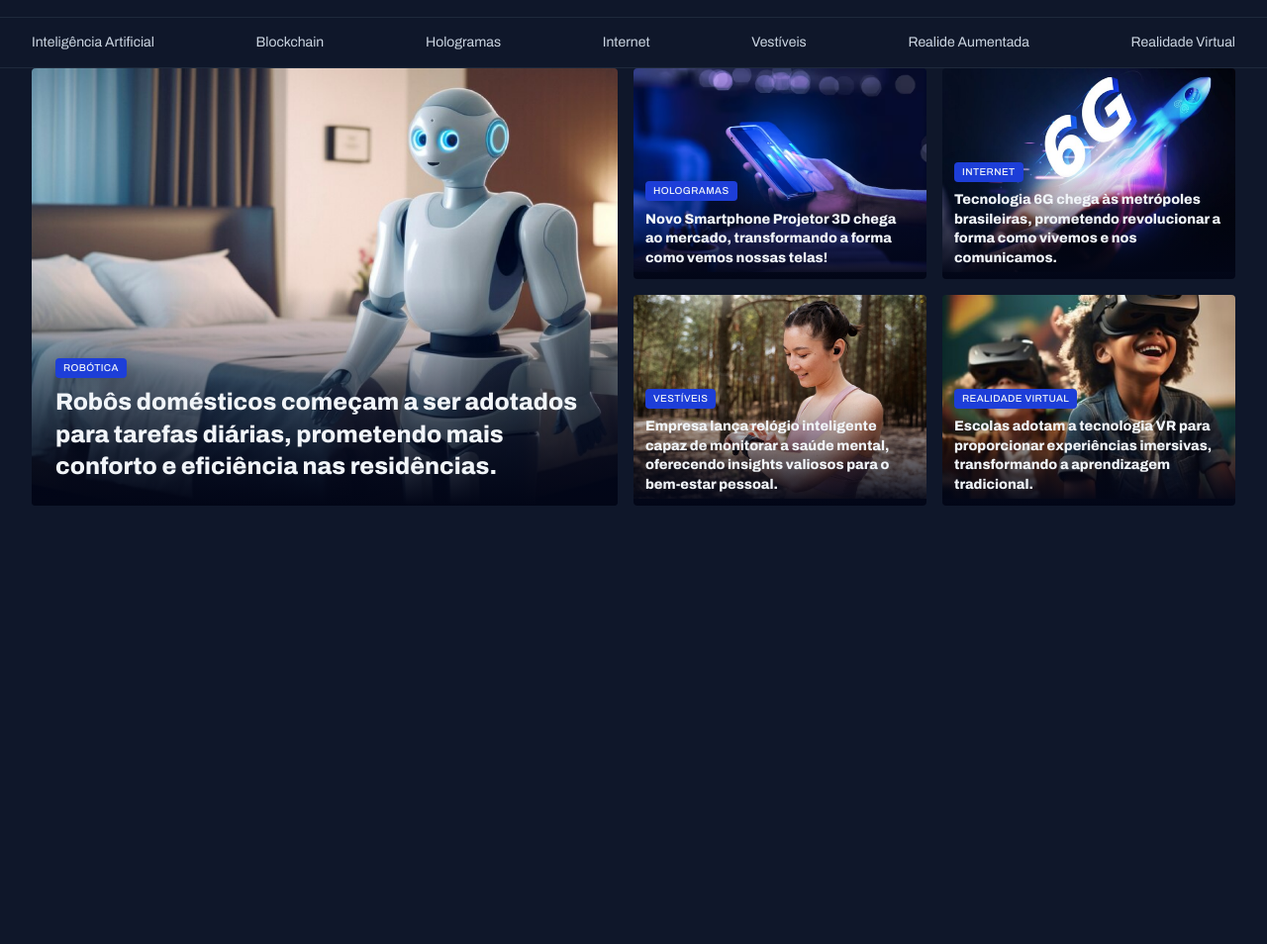
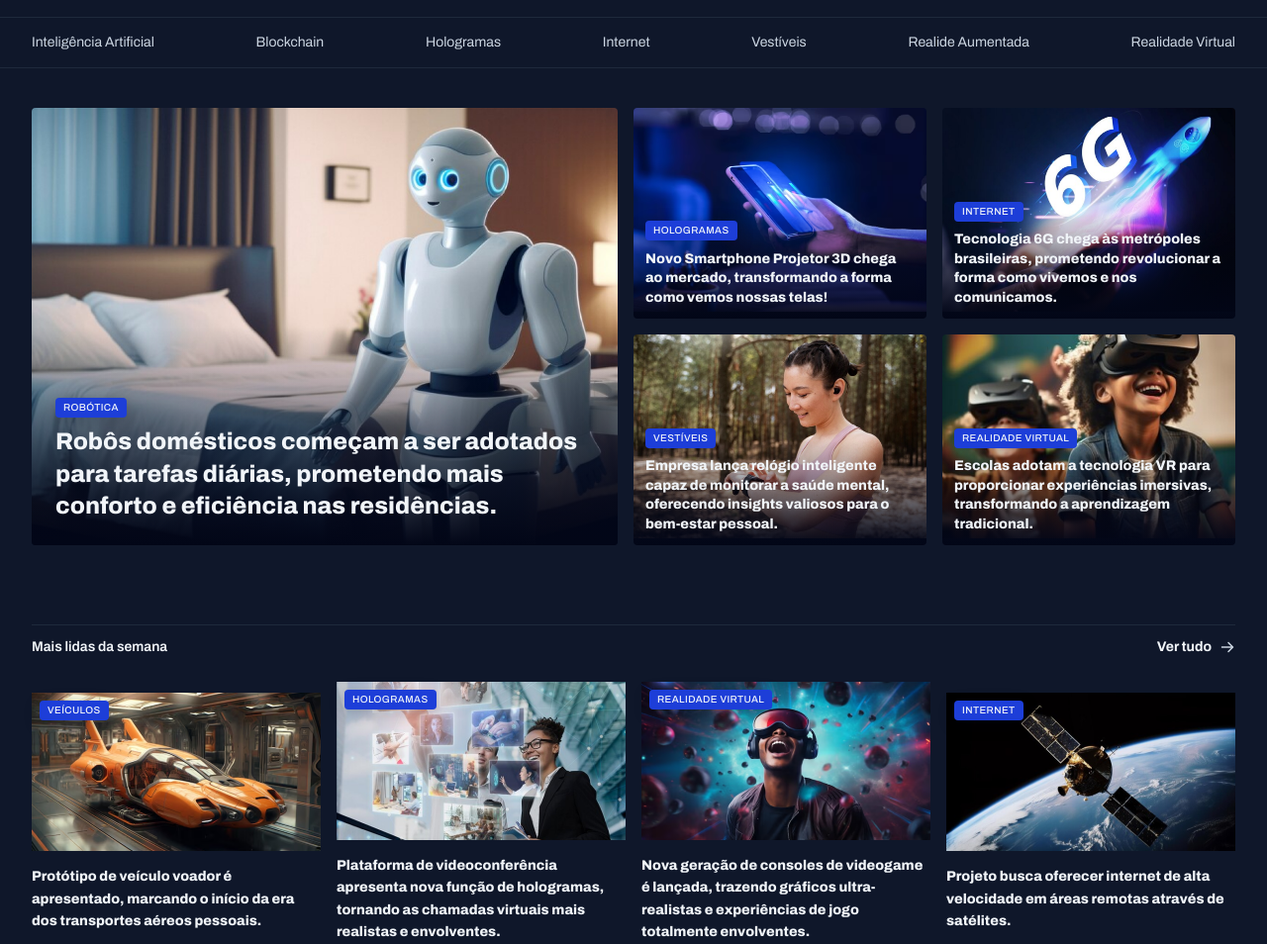
Before and after one commit to hmajr/04_Portal-Noticias, a plain HTML site: page index.html in a window 1280 px wide. Shown: the part 55-1009 px from the top of the page at 99% size. Before the commit the page ends 800 px from the top, so only its background shows below. Drawn offline with Linux system fonts and the light colour scheme.

Commit message:
Criando estilo seção mais lidos da semana

```diff
--- a/css/global.css
+++ b/css/global.css
@@ -25,6 +25,11 @@ body {
   color: var(--text-color-primary);
   background-color: var(--bg-color);
 }
+main{
+  margin-top: 40px;
+  gap: 80px;
+}
+
 a {
   text-decoration: none;
   color: inherit;
--- a/css/sections.css
+++ b/css/sections.css
@@ -1,6 +1,28 @@
 
 section{
   padding-inline: 32px;
+}
+section header {
+  border-top: 1px solid var(--stroke-color);
+  padding-block: 12px 24px;
+  font: var(--text-span);
+
+  a {
+    justify-self: end;
+    align-items: center;
+    gap: 8px;
+
+    span {
+      background-image: url(../assets/icons/ArrowRight.svg);
+      width: 16px;
+      height: 16px;
+
+    }
+
+    &:hover span{
+      background-image: url(../assets/icons/ArrowRight-hover.svg);
+    }
+  }
 }
 .card {
   position: relative;
@@ -44,3 +66,30 @@ section{
 #feature div{
   grid-template-columns: 1fr 1fr;
 }
+
+#weekly {
+
+  &>div {
+    grid-template-columns: repeat(4, 292px);
+  }
+
+  header {
+      display: grid;
+      justify-content: space-between;
+  }
+
+  figure {
+    position: relative;
+
+    .content-tag{
+      position: absolute;
+      top: 8px;
+      left: 8px;
+    }
+
+    p {
+      margin-top: 8px;
+      font-weight: 800;
+    }
+  }
+}
--- a/index.html
+++ b/index.html
@@ -93,8 +93,50 @@
       </div>
     </section>
 
-    <section class="grid container grid-flow-col">
+    <section id="weekly">
+      <header class="grid grid-flow-col">
+        <h3>Mais lidas da semana</h3>
+        <a href="#" class="grid grid-flow-col">
+          <strong>Ver tudo</strong>
+          <span></span>
+        </a>
+      </header>
+      <div class="grid gap-16">
+        <figure >
+          <span class="content-tag">veículos</span>
+          <img src="./assets/images/Image 06.png" alt="">
+          <figcaption>
+            <p>Protótipo de veículo voador é apresentado, marcando o início da era dos transportes aéreos pessoais.</p>
+          </figcaption>
+        </figure>
 
+        <figure >
+          <span class="content-tag">hologramas</span>
+          <img src="./assets/images/Image 07.png" alt="">
+
+          <figcaption>
+          </figcaption>
+          <p>Plataforma de videoconferência apresenta nova função de hologramas, tornando as chamadas virtuais mais realistas e envolventes.</p>
+        </figure>
+
+        <figure >
+          <span class="content-tag">realidade virtual</span>
+          <img src="./assets/images/Image 08.png" alt="">
+
+          <figcaption>
+            <p>Nova geração de consoles de videogame é lançada, trazendo gráficos ultra-realistas e experiências de jogo totalmente envolventes.</p>
+          </figcaption>
+        </figure>
+
+        <figure >
+          <span class="content-tag">internet</span>
+          <img src="./assets/images/Image 09.png" alt="">
+
+          <figcaption>
+            <p>Projeto busca oferecer internet de alta velocidade em áreas remotas através de satélites.</p>
+          </figcaption>
+        </figure>
+      </div>
     </section>
     </main>
   </body>
```
Also changed, not shown: css/weekly.css (added).
